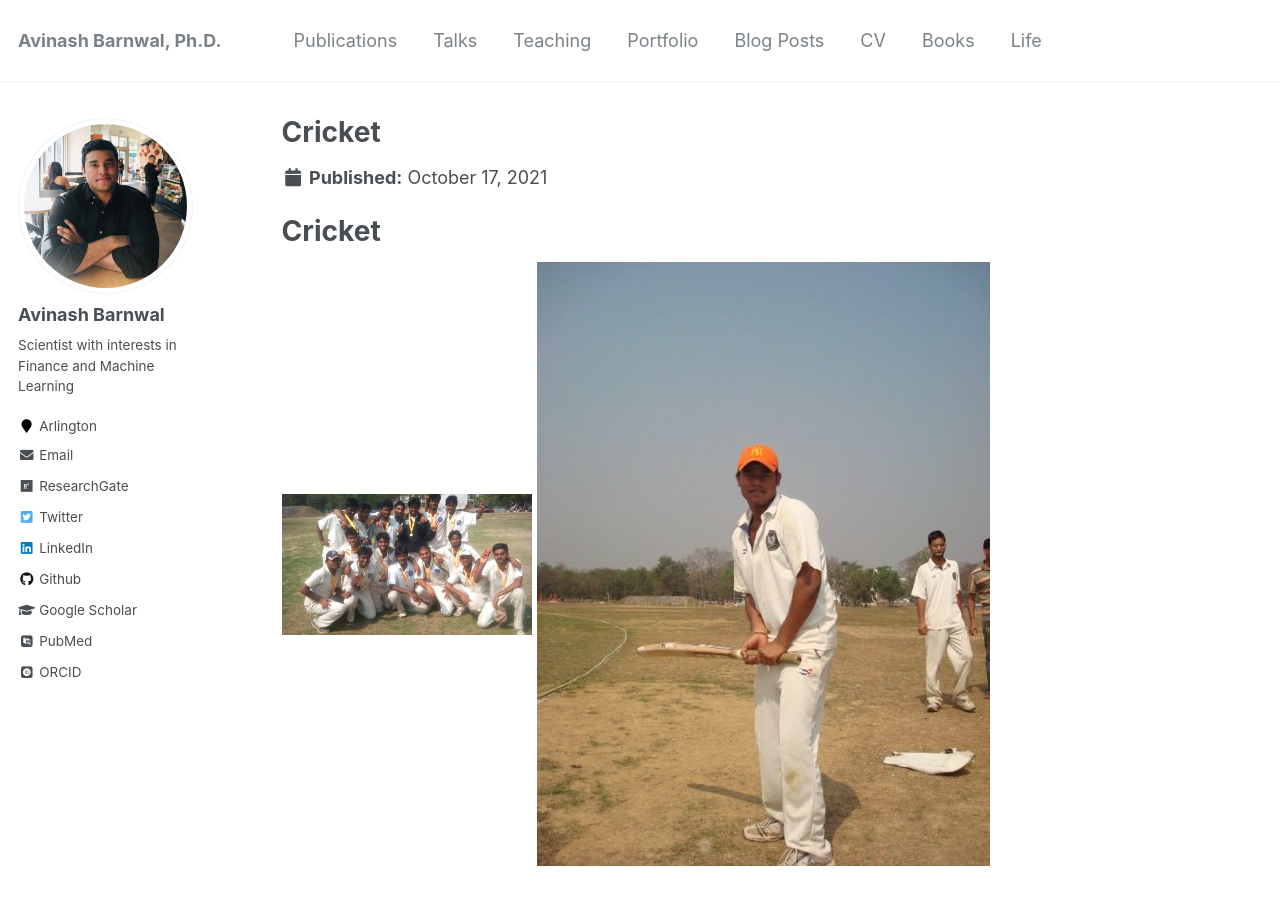
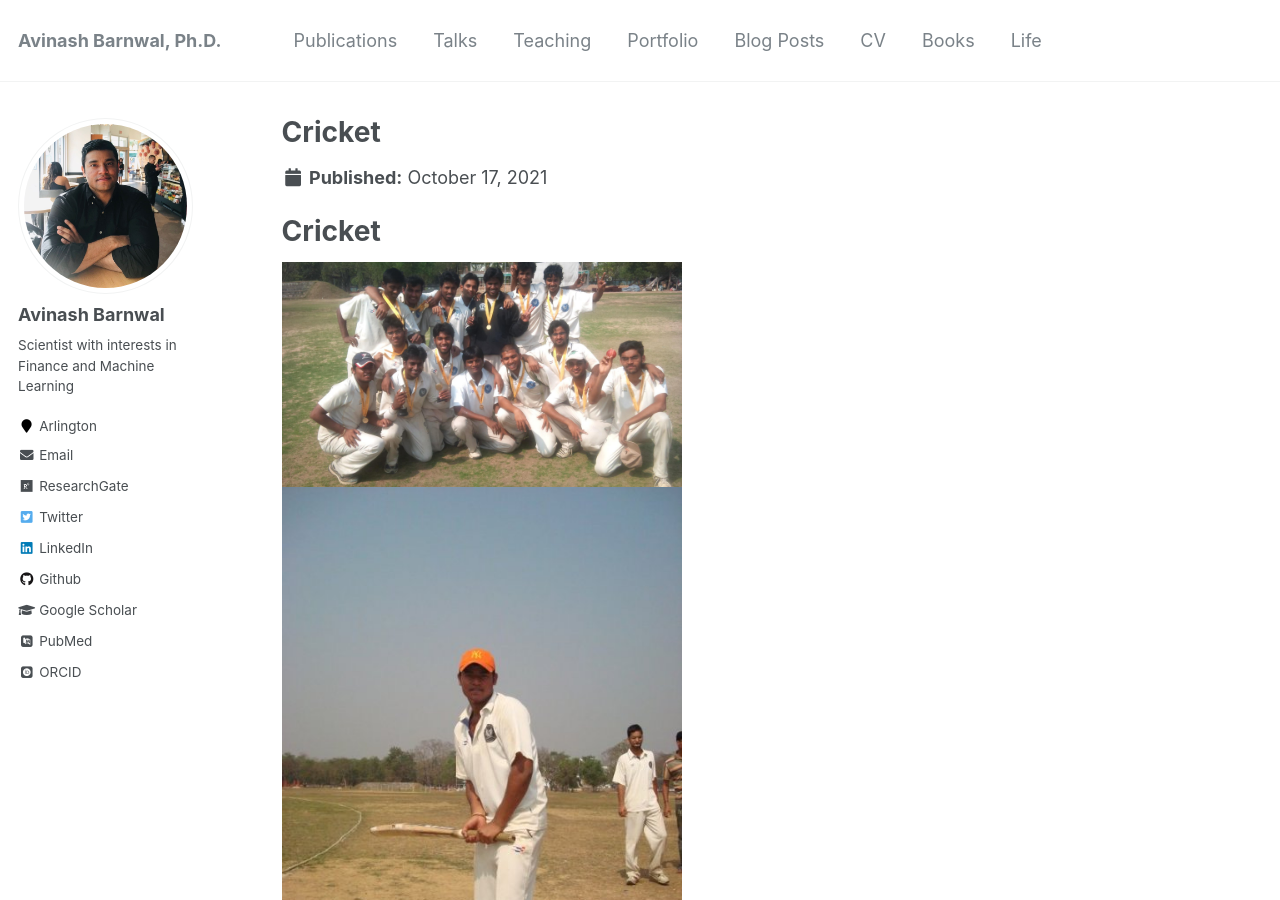
Before and after one commit to avinashbarnwal/avinashbarnwal.github.io, a Jekyll site: the page built from _life/Cricket.md, in a window 1280 px wide and 900 px high. Built offline with Jekyll 4.4.1, drawn with Linux system fonts in a browser that asks for light colours; some web fonts are replaced.

Commit message:
updated the images

```diff
--- a/_life/Cricket.md
+++ b/_life/Cricket.md
@@ -10,5 +10,6 @@
 # Cricket
 
 <!-- ![png](../images/life/Cricket/pic1.jpeg) -->
-[<img src="../images/life/Cricket/pic1.jpeg" width="250"/>](../images/life/Cricket/pic1.jpeg)
-![png](../images/life/Cricket/pic2.jpeg)
+[<img src="../images/life/Cricket/pic1.jpeg" width="400" width="400"/>](../images/life/Cricket/pic1.jpeg)
+[<img src="../images/life/Cricket/pic2.jpeg" width="400" width="400"/>](../images/life/Cricket/pic2.jpeg)
+<!-- ![png](../images/life/Cricket/pic2.jpeg) -->
```
